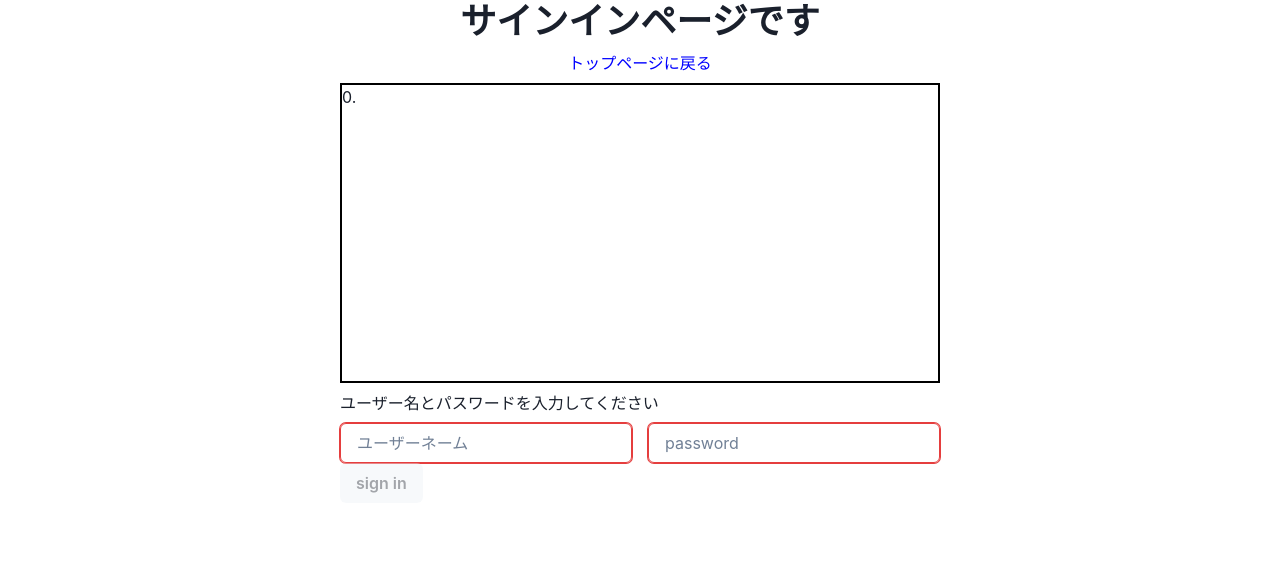
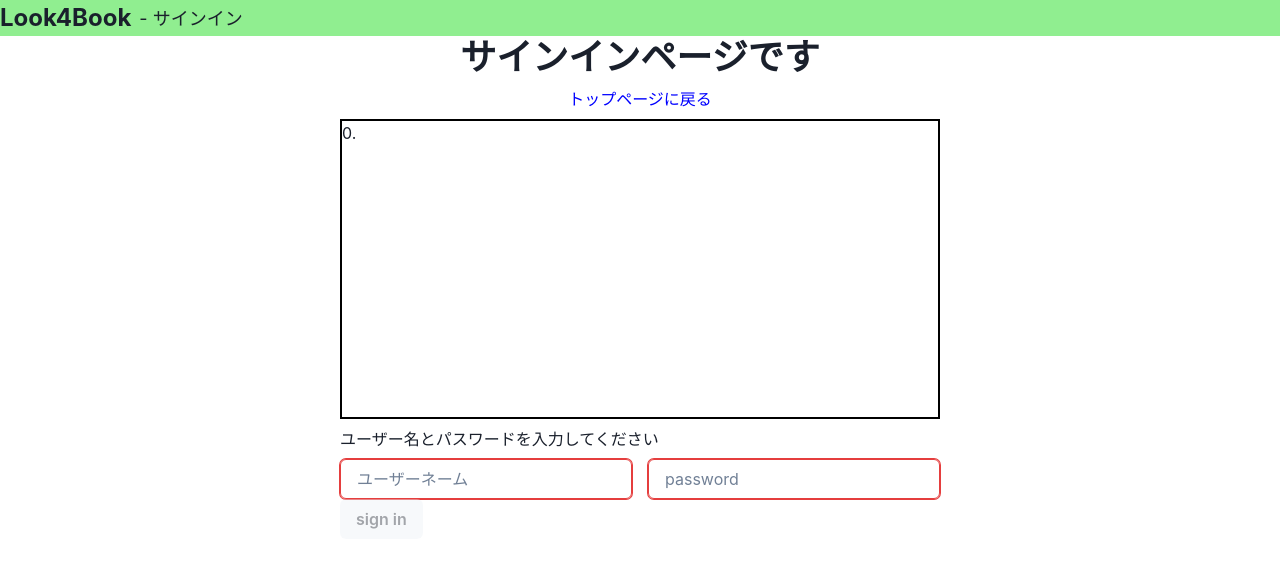
Before and after one commit to hal-goldfish/Look4Book, a Next.js app in the folder frontend_Project/node/frontend/: page /SignIn in a window 1280 px wide. Shown: the top 568 px of the page. Built offline with nearby package versions, Linux system fonts and the light colour scheme; no server answers.

Commit message:
Headerコンポーネントの実装

```diff
--- a/frontend_Project/node/frontend/package.json
+++ b/frontend_Project/node/frontend/package.json
@@ -3,6 +3,7 @@
   "version": "0.1.0",
   "private": true,
   "dependencies": {
+    "@chakra-ui/icons": "^2.1.1",
     "@chakra-ui/react": "^2.8.2",
     "@emotion/react": "^11.13.0",
     "@emotion/styled": "^11.13.0",
--- /dev/null
+++ b/frontend_Project/node/frontend/src/components/orgnism/Header.tsx
@@ -0,0 +1,24 @@
+import { HamburgerIcon } from "@chakra-ui/icons";
+import { Flex, HStack, Text } from "@chakra-ui/react";
+import React from "react";
+
+type HeaderProps = {
+    text?: String;
+    subText: String;
+};
+
+export const Header = ({
+    text='Look4Book',
+    subText,
+}: HeaderProps) => {
+    return (
+        <HStack
+        top={0}
+        width="100%"
+        height="100%"
+        bg="lightgreen">
+            <Text fontSize='24px' fontWeight="bold">{text}</Text>
+            <Text fontSize='18px'> - {subText}</Text>
+        </HStack>
+    );
+};
--- a/frontend_Project/node/frontend/src/pages/SignIn.tsx
+++ b/frontend_Project/node/frontend/src/pages/SignIn.tsx
@@ -1,9 +1,13 @@
 import React from "react";
 import { SignIn as SignInTemplate } from "../components/template/SignIn";
+import { Header } from "../components/orgnism/Header";
 
 export const SignIn = () => {
     return (
-       <SignInTemplate></SignInTemplate>
+        <>
+            <Header subText='サインイン'/>
+            <SignInTemplate></SignInTemplate>
+        </>
     );
 };
 
--- a/frontend_Project/node/frontend/src/pages/SignUp.tsx
+++ b/frontend_Project/node/frontend/src/pages/SignUp.tsx
@@ -1,9 +1,13 @@
 import React from "react";
 import {SignUp as SignUpTemplate } from "../components/template/SignUp";
+import { Header } from "../components/orgnism/Header";
 
 export const SignUp = () => {
     return (
-        <SignUpTemplate></SignUpTemplate>
+        <>
+            <Header subText='サインアップ' />
+            <SignUpTemplate></SignUpTemplate>
+        </>
     );
 };
 
--- a/frontend_Project/node/frontend/src/pages/_app.tsx
+++ b/frontend_Project/node/frontend/src/pages/_app.tsx
@@ -1,8 +1,9 @@
 import { AppProps } from 'next/app'
-import Head from 'next/head'
 import { Provider } from '../providers/Providers'
+import { useDisclosure } from '@chakra-ui/react'
 
 const App = ({ Component, pageProps }: AppProps) => {
+    const {isOpen, onOpen, onClose} = useDisclosure();
     return (
         <>
             <Provider>
--- a/frontend_Project/node/frontend/src/pages/index.tsx
+++ b/frontend_Project/node/frontend/src/pages/index.tsx
@@ -1,8 +1,11 @@
 import { Heading, HStack, Link, Text, VStack } from "@chakra-ui/react";
 import React from "react";
+import { Header } from "../components/orgnism/Header";
 
 export const Top = () => {
     return (
+        <>
+            <Header subText='トップ'/>
             <VStack alignItems='center' display='flex'>
                 <Heading><Text color='green'>Look4Bookへようこそ！</Text></Heading>
                 <HStack>
@@ -11,6 +14,7 @@ export const Top = () => {
                 </HStack>
                     <Link href='/UserProfile'><Text>プロフィール画面はこちら</Text></Link>
             </VStack>
+        </>
     );
 };
 
```
Also changed, not shown: frontend_Project/node/frontend/src/pages/UserProfile.tsx (+5 -2 lines), 1 other file (tests, documents, lock files or other folders). Lines whose indentation alone changed are shown as unchanged.
